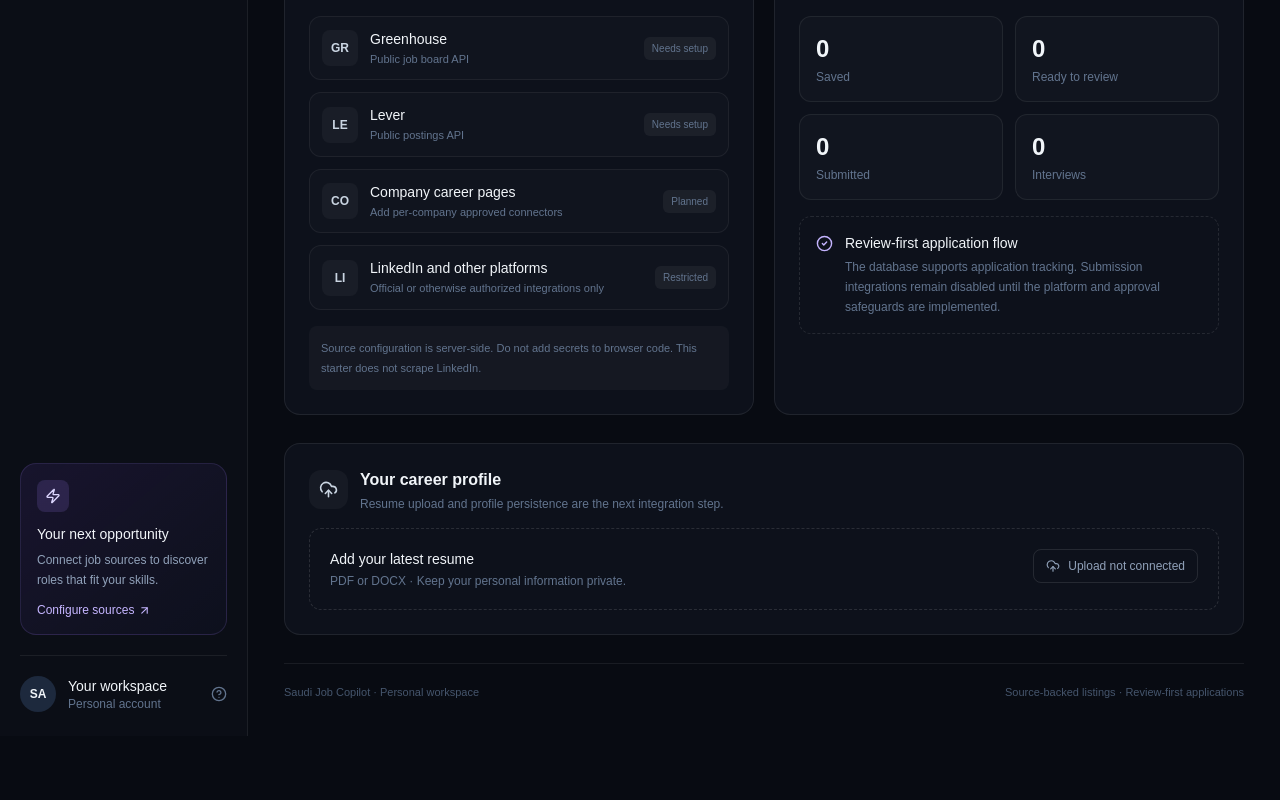
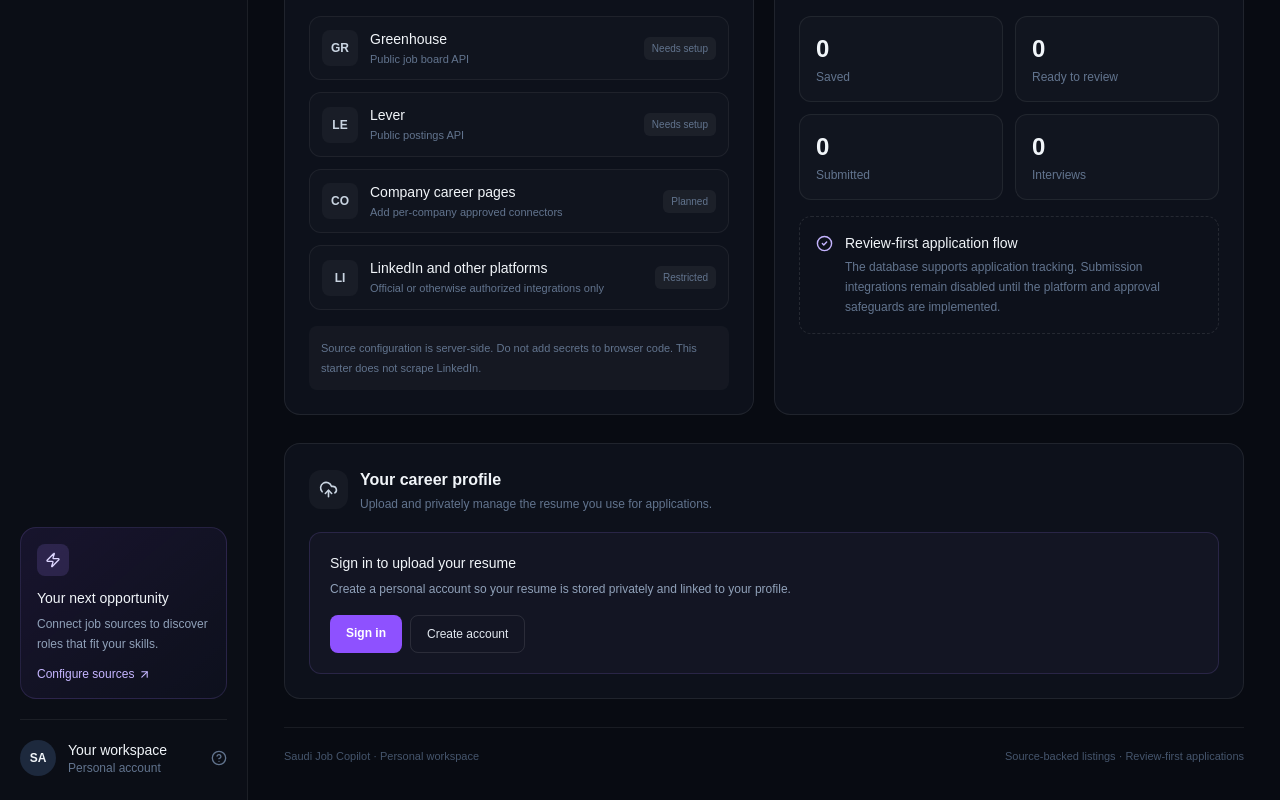
Before and after one commit to Shanoor-Abdul/ai-job-copilot, a Next.js app: page / in a window 1280 px wide. Shown: the part 1344-2144 px from the top of the page. Before the commit the page ends 2080 px from the top, so only its background shows below. Built offline with nearby package versions, Linux system fonts and the light colour scheme; no server answers.

Commit message:
Connect dashboard to resume manager

```diff
--- a/src/app/page.tsx
+++ b/src/app/page.tsx
@@ -1,11 +1,12 @@
 import {
   Activity, ArrowUpRight, Bell, BriefcaseBusiness, CheckCircle2, ChevronDown,
   CircleHelp, FileText, Filter, LayoutDashboard, MapPin, Search, Settings2,
-  Sparkles, Target, TrendingUp, UploadCloud, Zap
+  Sparkles, Target, TrendingUp, Zap
 } from "lucide-react";
 import { createAdminClient } from "@/lib/supabase/admin";
 import { scoreJob } from "@/lib/jobs/scoring";
 import type { JobRecord } from "@/lib/jobs/types";
+import { ResumeManager } from "@/components/resume-manager";
 
 async function getJobs(): Promise<JobRecord[]> {
   try {
@@ -114,10 +115,7 @@ export default async function Home() {
             </section>
           </div>
 
-          <section id="profile" className="scroll-mt-6 rounded-2xl border border-white/[0.08] bg-[#0d111b] p-5 md:p-6">
-            <div className="flex items-center gap-3"><div className="rounded-xl bg-white/[0.04] p-2.5 text-slate-300"><UploadCloud size={19}/></div><div><h2 className="font-semibold">Your career profile</h2><p className="mt-1 text-xs text-slate-500">Resume upload and profile persistence are the next integration step.</p></div></div>
-            <div className="mt-4 flex flex-col justify-between gap-4 rounded-xl border border-dashed border-white/[0.12] p-5 sm:flex-row sm:items-center"><div><div className="text-sm font-medium">Add your latest resume</div><p className="mt-1 text-xs text-slate-500">PDF or DOCX · Keep your personal information private.</p></div><span className="inline-flex items-center gap-2 self-start rounded-lg border border-white/10 px-3 py-2 text-xs text-slate-400"><UploadCloud size={14}/> Upload not connected</span></div>
-          </section>
+          <ResumeManager />
           <footer className="flex flex-col justify-between gap-2 border-t border-white/[0.07] pt-5 text-[11px] text-slate-600 sm:flex-row"><span>Saudi Job Copilot · Personal workspace</span><span>Source-backed listings · Review-first applications</span></footer>
         </div>
       </section>
```
